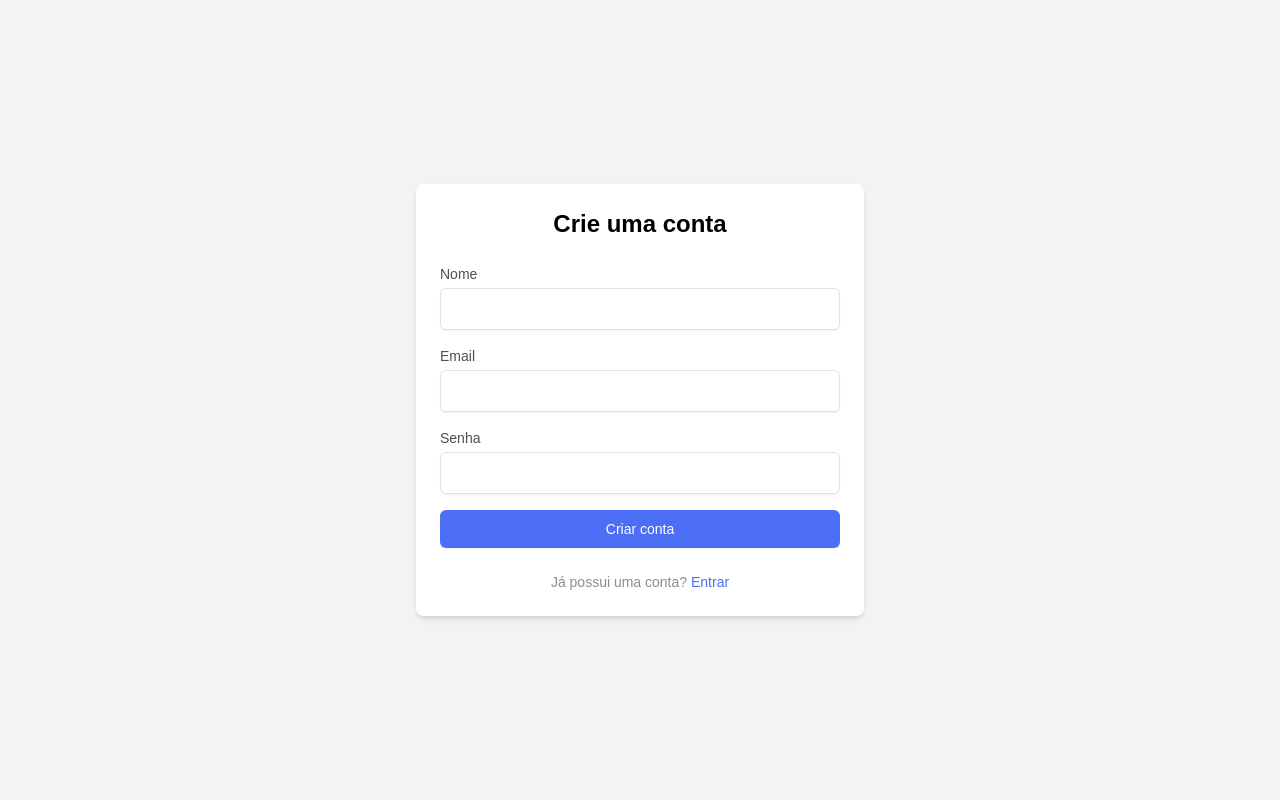
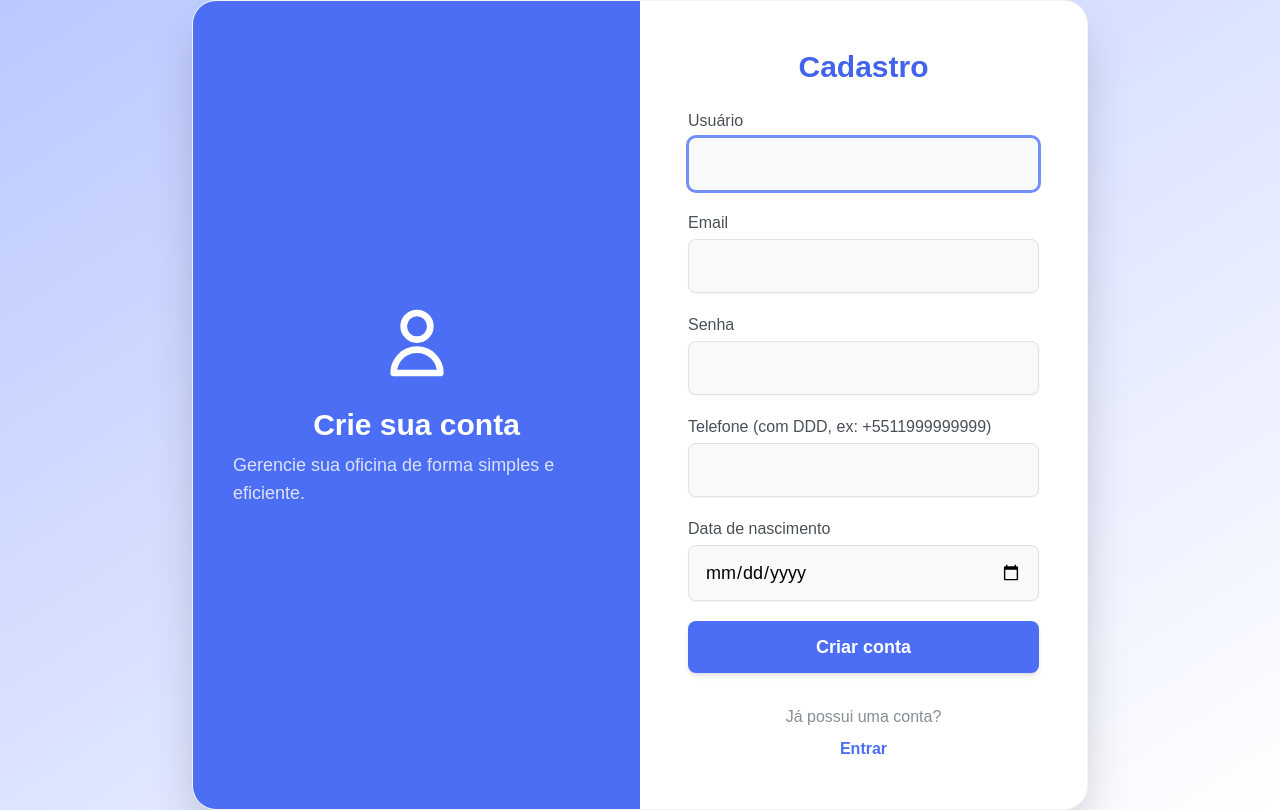
Before and after one commit to machadogustavors/wm_manager_front, a React (Vite) app: page /register in a window 1280 px wide. Built offline with nearby package versions, Linux system fonts and the light colour scheme; no server answers.

Commit message:
in work login

```diff
--- a/src/components/AuthLayout.tsx
+++ b/src/components/AuthLayout.tsx
@@ -2,10 +2,8 @@ import { Outlet } from 'react-router-dom';
 
 export function AuthLayout() {
   return (
-    <div className="min-h-screen w-full flex items-center justify-center bg-gray-100">
-      <div className="w-full max-w-md p-6 bg-white rounded-lg shadow-md">
-        <Outlet />
-      </div>
+    <div className=" w-full flex items-center justify-center bg-gray-100">
+      <Outlet />
     </div>
   );
 }
--- /dev/null
+++ b/src/pages/ConfirmAccount/index.tsx
@@ -0,0 +1,77 @@
+import { FormEvent, useState } from 'react';
+import { useNavigate, useLocation, Link } from 'react-router-dom';
+import { toast } from 'react-toastify';
+import { useAuth } from '@src/contexts/AuthContext';
+
+export function ConfirmAccount() {
+  const navigate = useNavigate();
+  const location = useLocation();
+  const [confirmationCode, setConfirmationCode] = useState('');
+  const [isLoading, setIsLoading] = useState(false);
+
+  const username = (location.state as { username?: string })?.username || '';
+  const { confirmAccount } = useAuth();
+
+  async function handleSubmit(e: FormEvent) {
+    e.preventDefault();
+    if (!username || !confirmationCode) {
+      toast.error('Preencha todos os campos.');
+      return;
+    }
+    try {
+      setIsLoading(true);
+      await confirmAccount({ username, confirmation_code: confirmationCode });
+      toast.success('Conta confirmada com sucesso!');
+      navigate('/login');
+    } catch (error: any) {
+      toast.error(error?.response?.data?.message || 'Erro ao confirmar conta');
+    } finally {
+      setIsLoading(false);
+    }
+  }
+
+  return (
+    <div className="min-h-screen flex items-center justify-center bg-gradient-to-br from-indigo-200 to-white px-4 w-full">
+      <div className="w-full max-w-xl flex flex-col md:flex-row bg-white rounded-3xl shadow-2xl overflow-hidden border border-gray-100">
+        <div className="hidden md:flex flex-col justify-center items-center bg-indigo-600 text-white p-10 w-1/2">
+          <svg className="w-20 h-20 mb-6" fill="none" stroke="currentColor" strokeWidth="2" viewBox="0 0 24 24">
+            <path strokeLinecap="round" strokeLinejoin="round" d="M16 7a4 4 0 11-8 0 4 4 0 018 0zM12 14a7 7 0 00-7 7h14a7 7 0 00-7-7z" />
+          </svg>
+          <h2 className="text-3xl font-bold mb-2">Confirme sua conta</h2>
+          <p className="text-lg opacity-80">Digite o código enviado para seu e-mail.</p>
+        </div>
+        <div className="flex-1 p-8 md:p-12 flex flex-col justify-center">
+          <h1 className="text-2xl md:text-3xl font-extrabold text-indigo-700 mb-6 text-center">Confirmação de Conta</h1>
+          <form onSubmit={handleSubmit} className="space-y-6">
+            <div>
+              <label htmlFor="confirmation_code" className="block text-base font-medium text-gray-700 mb-1">
+                Código de confirmação
+              </label>
+              <input
+                type="text"
+                id="confirmation_code"
+                value={confirmationCode}
+                onChange={(e) => setConfirmationCode(e.target.value)}
+                className="px-4 py-3 w-full border border-gray-300 rounded-lg shadow-sm focus:outline-none focus:ring-2 focus:ring-indigo-400 focus:border-indigo-400 text-lg bg-gray-50"
+                required
+                autoFocus
+              />
+            </div>
+            <button
+              type="submit"
+              disabled={isLoading}
+              className="w-full py-3 rounded-lg bg-indigo-600 hover:bg-indigo-700 text-white font-bold text-lg shadow-md transition disabled:opacity-50"
+            >
+              {isLoading ? 'Confirmando...' : 'Confirmar conta'}
+            </button>
+          </form>
+          <div className="w-full flex flex-col items-center gap-2 mt-8">
+            <Link to="/login" className="font-semibold text-indigo-600 hover:text-indigo-500 text-base transition">
+              Voltar para login
+            </Link>
+          </div>
+        </div>
+      </div>
+    </div>
+  );
+}
--- a/src/pages/Login/index.tsx
+++ b/src/pages/Login/index.tsx
@@ -7,32 +7,35 @@ export function Login() {
   const [username, setUser] = useState('');
   const [password, setPassword] = useState('');
   const [isLoading, setIsLoading] = useState(false);
-
   const { signIn } = useAuth();
 
   async function handleSubmit(event: FormEvent) {
     event.preventDefault();
-
     try {
       setIsLoading(true);
       await signIn({ username, password });
     } catch (error) {
-      toast.error('Invalid username or password');
+      toast.error('Usuário ou senha inválidos');
     } finally {
       setIsLoading(false);
     }
   }
 
   return (
-    <div className="space-y-6">
-      <div className="text-center">
-        <h1 className="text-2xl font-bold">Bem vindo!</h1>
-        <p className="text-gray-600">Faça login em sua conta</p>
+    <div className="min-h-screen flex items-center justify-center bg-gradient-to-br from-indigo-200 to-white px-4 w-full">
+      <div className="w-full max-w-2xl flex flex-col md:flex-row bg-white rounded-3xl shadow-2xl overflow-hidden border border-gray-100">
+        <div className="hidden md:flex flex-col justify-center items-center bg-indigo-600 text-white p-10 w-1/2">
+          <svg className="w-20 h-20 mb-6" fill="none" stroke="currentColor" strokeWidth="2" viewBox="0 0 24 24">
+            <path strokeLinecap="round" strokeLinejoin="round" d="M16 7a4 4 0 11-8 0 4 4 0 018 0zM12 14a7 7 0 00-7 7h14a7 7 0 00-7-7z" />
+          </svg>
+          <h2 className="text-3xl font-bold mb-2">Bem-vindo de volta!</h2>
+          <p className="text-lg opacity-80">Gerencie sua oficina de forma simples e eficiente.</p>
         </div>
-
-      <form onSubmit={handleSubmit} className="space-y-4">
+        <div className="flex-1 p-8 md:p-12 flex flex-col justify-center">
+          <h1 className="text-2xl md:text-3xl font-extrabold text-indigo-700 mb-6 text-center">Entrar na plataforma</h1>
+          <form onSubmit={handleSubmit} className="space-y-6">
             <div>
-          <label htmlFor="username" className="block text-sm font-medium text-gray-700">
+              <label htmlFor="username" className="block text-base font-medium text-gray-700 mb-1">
                 Usuário
               </label>
               <input
@@ -40,13 +43,13 @@ export function Login() {
                 id="username"
                 value={username}
                 onChange={(e) => setUser(e.target.value)}
-            className="mt-1 block w-full px-3 py-2 border border-gray-300 rounded-md shadow-sm focus:outline-none focus:ring-indigo-500 focus:border-indigo-500"
+                className="px-4 py-3 w-full border border-gray-300 rounded-lg shadow-sm focus:outline-none focus:ring-2 focus:ring-indigo-400 focus:border-indigo-400 text-lg bg-gray-50"
                 required
+                autoFocus
               />
             </div>
-
             <div>
-          <label htmlFor="password" className="block text-sm font-medium text-gray-700">
+              <label htmlFor="password" className="block text-base font-medium text-gray-700 mb-1">
                 Senha
               </label>
               <input
@@ -54,26 +57,28 @@ export function Login() {
                 id="password"
                 value={password}
                 onChange={(e) => setPassword(e.target.value)}
-            className="mt-1 block w-full px-3 py-2 border border-gray-300 rounded-md shadow-sm focus:outline-none focus:ring-indigo-500 focus:border-indigo-500"
+                className="px-4 py-3 w-full border border-gray-300 rounded-lg shadow-sm focus:outline-none focus:ring-2 focus:ring-indigo-400 focus:border-indigo-400 text-lg bg-gray-50"
                 required
               />
             </div>
-
             <button
               type="submit"
               disabled={isLoading}
-          className="w-full flex justify-center py-2 px-4 border border-transparent rounded-md shadow-sm text-sm font-medium text-white bg-indigo-600 hover:bg-indigo-700 focus:outline-none focus:ring-2 focus:ring-offset-2 focus:ring-indigo-500 disabled:opacity-50"
+              className="w-full py-3 rounded-lg bg-indigo-600 hover:bg-indigo-700 text-white font-bold text-lg shadow-md transition disabled:opacity-50"
             >
               {isLoading ? 'Carregando...' : 'Entrar'}
             </button>
           </form>
-
-      <p className="text-center text-sm text-gray-600">
-        Não tem uma conta?{' '}
-        <Link to="/register" className="font-medium text-indigo-600 hover:text-indigo-500">
-          Crie uma
+          <div className="w-full flex flex-col items-center gap-2 mt-8">
+            <p className="text-center text-base text-gray-600">
+              Não tem uma conta?
+            </p>
+            <Link to="/register" className="font-semibold text-indigo-600 hover:text-indigo-500 text-base transition">
+              Criar conta
             </Link>
-      </p>
+          </div>
+        </div>
+      </div>
     </div>
   );
 }
--- a/src/pages/Register/index.tsx
+++ b/src/pages/Register/index.tsx
@@ -4,52 +4,64 @@ import { useAuth } from '@src/contexts/AuthContext';
 import { toast } from 'react-toastify';
 
 export function Register() {
-  const [name, setName] = useState('');
+  const [username, setUsername] = useState('');
   const [email, setEmail] = useState('');
   const [password, setPassword] = useState('');
+  const [phoneNumber, setPhoneNumber] = useState('');
+  const [birthdate, setBirthdate] = useState('');
   const [isLoading, setIsLoading] = useState(false);
-
   const { signUp } = useAuth();
   const navigate = useNavigate();
 
   async function handleSubmit(event: FormEvent) {
     event.preventDefault();
 
+    if (!username || !email || !password || !phoneNumber || !birthdate) {
+      toast.error('Preencha todos os campos obrigatórios.');
+      return;
+    }
+
     try {
       setIsLoading(true);
-      await signUp({ name, email, password });
-      toast.success('Account created successfully!');
-      navigate('/login');
+      await signUp({ username, email, password, phone_number: phoneNumber, birthdate });
+      toast.success('Conta criada com sucesso! Verifique seu e-mail para o código de verificação.');
+      navigate('/confirm-account', { state: { username } });
     } catch (error) {
-      toast.error('Error creating account');
+      toast.error('Erro ao criar conta');
     } finally {
       setIsLoading(false);
     }
   }
 
   return (
-    <div className="space-y-6">
-      <div className="text-center">
-        <h1 className="text-2xl font-bold">Crie uma conta</h1>
+    <div className="min-h-screen flex items-center justify-center bg-gradient-to-br from-indigo-200 to-white px-4 w-full">
+      <div className="w-full max-w-4xl flex flex-col md:flex-row bg-white rounded-3xl shadow-2xl overflow-hidden border border-gray-100">
+        <div className="hidden md:flex flex-col justify-center items-center bg-indigo-600 text-white p-10 w-1/2">
+          <svg className="w-20 h-20 mb-6" fill="none" stroke="currentColor" strokeWidth="2" viewBox="0 0 24 24">
+            <path strokeLinecap="round" strokeLinejoin="round" d="M16 7a4 4 0 11-8 0 4 4 0 018 0zM12 14a7 7 0 00-7 7h14a7 7 0 00-7-7z" />
+          </svg>
+          <h2 className="text-3xl font-bold mb-2">Crie sua conta</h2>
+          <p className="text-lg opacity-80">Gerencie sua oficina de forma simples e eficiente.</p>
         </div>
-
-      <form onSubmit={handleSubmit} className="space-y-4">
+        <div className="flex-1 p-8 md:p-12 flex flex-col justify-center">
+          <h1 className="text-2xl md:text-3xl font-extrabold text-indigo-700 mb-6 text-center">Cadastro</h1>
+          <form onSubmit={handleSubmit} className="space-y-5">
             <div>
-          <label htmlFor="name" className="block text-sm font-medium text-gray-700">
-            Nome
+              <label htmlFor="username" className="block text-base font-medium text-gray-700 mb-1">
+                Usuário
               </label>
               <input
                 type="text"
-            id="name"
-            value={name}
-            onChange={(e) => setName(e.target.value)}
-            className="mt-1 block w-full px-3 py-2 border border-gray-300 rounded-md shadow-sm focus:outline-none focus:ring-indigo-500 focus:border-indigo-500"
+                id="username"
+                value={username}
+                onChange={(e) => setUsername(e.target.value)}
+                className="px-4 py-3 w-full border border-gray-300 rounded-lg shadow-sm focus:outline-none focus:ring-2 focus:ring-indigo-400 focus:border-indigo-400 text-lg bg-gray-50"
                 required
+                autoFocus
               />
             </div>
-
             <div>
-          <label htmlFor="email" className="block text-sm font-medium text-gray-700">
+              <label htmlFor="email" className="block text-base font-medium text-gray-700 mb-1">
                 Email
               </label>
               <input
@@ -57,13 +69,12 @@ export function Register() {
                 id="email"
                 value={email}
                 onChange={(e) => setEmail(e.target.value)}
-            className="mt-1 block w-full px-3 py-2 border border-gray-300 rounded-md shadow-sm focus:outline-none focus:ring-indigo-500 focus:border-indigo-500"
+                className="px-4 py-3 w-full border border-gray-300 rounded-lg shadow-sm focus:outline-none focus:ring-2 focus:ring-indigo-400 focus:border-indigo-400 text-lg bg-gray-50"
                 required
               />
             </div>
-
             <div>
-          <label htmlFor="password" className="block text-sm font-medium text-gray-700">
+              <label htmlFor="password" className="block text-base font-medium text-gray-700 mb-1">
                 Senha
               </label>
               <input
@@ -71,26 +82,54 @@ export function Register() {
                 id="password"
                 value={password}
                 onChange={(e) => setPassword(e.target.value)}
-            className="mt-1 block w-full px-3 py-2 border border-gray-300 rounded-md shadow-sm focus:outline-none focus:ring-indigo-500 focus:border-indigo-500"
+                className="px-4 py-3 w-full border border-gray-300 rounded-lg shadow-sm focus:outline-none focus:ring-2 focus:ring-indigo-400 focus:border-indigo-400 text-lg bg-gray-50"
                 required
               />
             </div>
-
+            <div>
+              <label htmlFor="phone_number" className="block text-base font-medium text-gray-700 mb-1">
+                Telefone (com DDD, ex: +5511999999999)
+              </label>
+              <input
+                type="tel"
+                id="phone_number"
+                value={phoneNumber}
+                onChange={(e) => setPhoneNumber(e.target.value)}
+                className="px-4 py-3 w-full border border-gray-300 rounded-lg shadow-sm focus:outline-none focus:ring-2 focus:ring-indigo-400 focus:border-indigo-400 text-lg bg-gray-50"
+                required
+              />
+            </div>
+            <div>
+              <label htmlFor="birthdate" className="block text-base font-medium text-gray-700 mb-1">
+                Data de nascimento
+              </label>
+              <input
+                type="date"
+                id="birthdate"
+                value={birthdate}
+                onChange={(e) => setBirthdate(e.target.value)}
+                className="px-4 py-3 w-full border border-gray-300 rounded-lg shadow-sm focus:outline-none focus:ring-2 focus:ring-indigo-400 focus:border-indigo-400 text-lg bg-gray-50"
+                required
+              />
+            </div>
             <button
               type="submit"
               disabled={isLoading}
-          className="w-full flex justify-center py-2 px-4 border border-transparent rounded-md shadow-sm text-sm font-medium text-white bg-indigo-600 hover:bg-indigo-700 focus:outline-none focus:ring-2 focus:ring-offset-2 focus:ring-indigo-500 disabled:opacity-50"
+              className="w-full py-3 rounded-lg bg-indigo-600 hover:bg-indigo-700 text-white font-bold text-lg shadow-md transition disabled:opacity-50"
             >
               {isLoading ? 'Carregando...' : 'Criar conta'}
             </button>
           </form>
-
-      <p className="text-center text-sm text-gray-600">
-        Já possui uma conta?{' '}
-        <Link to="/login" className="font-medium text-indigo-600 hover:text-indigo-500">
+          <div className="w-full flex flex-col items-center gap-2 mt-8">
+            <p className="text-center text-base text-gray-600">
+              Já possui uma conta?
+            </p>
+            <Link to="/login" className="font-semibold text-indigo-600 hover:text-indigo-500 text-base transition">
               Entrar
             </Link>
-      </p>
+          </div>
+        </div>
+      </div>
     </div>
   );
 }
```
Also changed, not shown: src/contexts/AuthContext.tsx (+16 -9 lines), src/router/index.tsx (+13 -1 lines). Lines whose indentation alone changed are shown as unchanged.
